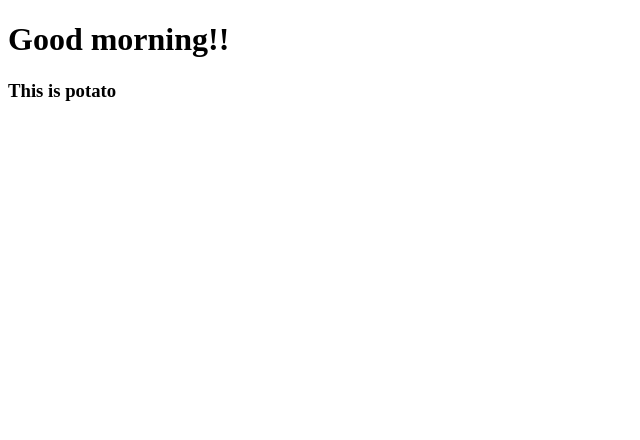
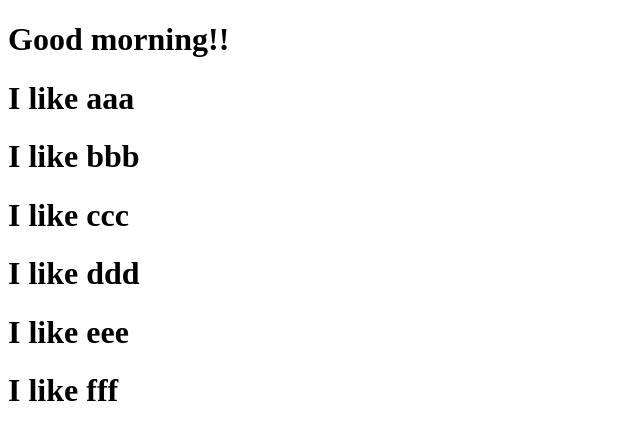
Before and after one commit to hds2g/movie_app_2020, a React (Create React App) app: page / in a window 1280 px wide. Shown: the top 440 px of the page, without its empty margins (0-640 px from the left). Built offline with nearby package versions, Linux system fonts and the light colour scheme.

Commit message:
Reusable Components with JSX + Props

```diff
--- a/src/App.js
+++ b/src/App.js
@@ -1,11 +1,21 @@
 import React from "react";
-import Potato from "./Potato";
+
+//function Food({ props.favorite }) {
+//function Food( props ) {
+function Food({ favorite }) {
+  return <h1>I like {favorite}</h1>;
+}
 
 function App() {
   return (
     <div>
       <h1>Good morning!!</h1>
-      <Potato />
+      <Food favorite="aaa" />
+      <Food favorite="bbb" />
+      <Food favorite="ccc" />
+      <Food favorite="ddd" />
+      <Food favorite="eee" />
+      <Food favorite="fff" />
     </div>
   );
 }
--- a/src/Potato.js
+++ /dev/null
@@ -1,7 +0,0 @@
-import React from "react";
-
-function potato() {
-  return <h3>This is potato</h3>;
-}
-
-export default potato;
```
